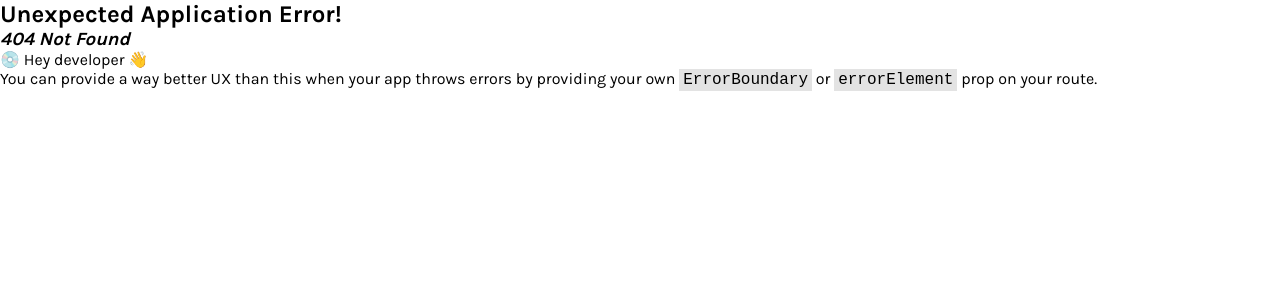
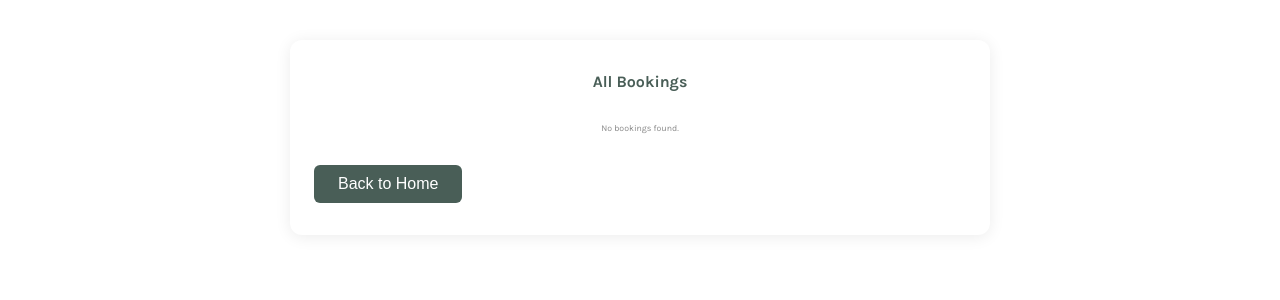
Before and after one commit to Habib-02/frontend-developer-capstone, a React (Vite) app: page /bookings-table in a window 1280 px wide. Before the commit this address had no page. Shown: the top 300 px of the page. Built offline with nearby package versions, Linux system fonts and the light colour scheme.

Commit message:
implement bookingsTable

```diff
--- /dev/null
+++ b/src/components/bookingpage/BookingsTable.jsx
@@ -0,0 +1,48 @@
+import React, { useEffect, useState } from "react";
+import { useNavigate } from "react-router-dom";
+import styles from "./BookingsTable.module.css";
+
+function BookingsTable() {
+  const [bookings, setBookings] = useState([]);
+  const navigate = useNavigate();
+
+  useEffect(() => {
+    const stored = localStorage.getItem("bookings");
+    if (stored) {
+      setBookings(JSON.parse(stored));
+    }
+  }, []);
+
+  return (
+    <div className={styles.wrapper}>
+      <h2 className={styles.heading}>All Bookings</h2>
+      {bookings.length === 0 ? (
+        <p className={styles.noBookings}>No bookings found.</p>
+      ) : (
+        <table className={styles.table}>
+          <thead>
+            <tr>
+              <th>Date</th>
+              <th>Time</th>
+              <th>Guests</th>
+              <th>Occasion</th>
+            </tr>
+          </thead>
+          <tbody>
+            {bookings.map((b, i) => (
+              <tr key={i}>
+                <td>{b.date}</td>
+                <td>{b.time}</td>
+                <td>{b.guestNumber}</td>
+                <td>{b.occasion}</td>
+              </tr>
+            ))}
+          </tbody>
+        </table>
+      )}
+      <button className={styles.button} onClick={() => navigate("/")}>Back to Home</button>
+    </div>
+  );
+}
+
+export default BookingsTable;
--- /dev/null
+++ b/src/components/bookingpage/BookingsTable.module.css
@@ -0,0 +1,63 @@
+.wrapper {
+  max-width: 700px;
+  margin: 40px auto;
+  background: #fff;
+  border-radius: 12px;
+  box-shadow: 0 2px 16px rgba(0,0,0,0.08);
+  padding: 32px 24px;
+}
+
+.heading {
+  font-size: 2rem;
+  margin-bottom: 24px;
+  color: #495e57;
+  text-align: center;
+}
+
+table {
+  width: 100%;
+  border-collapse: collapse;
+  margin-bottom: 24px;
+}
+
+th, td {
+  padding: 12px 16px;
+  text-align: left;
+}
+
+th {
+  background: #f4ce14;
+  color: #333;
+  font-weight: 600;
+}
+
+tr:nth-child(even) {
+  background: #f9f9f9;
+}
+
+tr:hover {
+  background: #f4f4f4;
+}
+
+.button {
+  display: inline-block;
+  background: #495e57;
+  color: #fff;
+  border: none;
+  border-radius: 6px;
+  padding: 10px 24px;
+  font-size: 2rem;
+  cursor: pointer;
+  transition: background 0.2s;
+}
+
+.button:hover {
+  background: #333;
+}
+
+.noBookings {
+  text-align: center;
+  color: #888;
+  font-size: 1.1rem;
+  margin: 32px 0;
+}
--- a/src/components/bookingpage/bookingForm/BookingForm.jsx
+++ b/src/components/bookingpage/bookingForm/BookingForm.jsx
@@ -27,6 +27,12 @@ function BookingForm({
   function handleSubmit(event) {
     event.preventDefault();
     if (!isFormValid) return;
+    // Save booking to localStorage
+    const newBooking = { date, time, guestNumber, occasion };
+    const stored = localStorage.getItem("bookings");
+    const bookings = stored ? JSON.parse(stored) : [];
+    bookings.push(newBooking);
+    localStorage.setItem("bookings", JSON.stringify(bookings));
     // Redirect to confirmation page with form data
     navigate("/booking-confirmation", {
       state: {
--- a/src/components/nav/Nav.jsx
+++ b/src/components/nav/Nav.jsx
@@ -55,6 +55,11 @@ function Nav() {
           </Link>
         </li>
         <li>
+          <Link to="/bookings-table" onClick={() => setIsMenuOpen(false)}>
+            All Bookings
+          </Link>
+        </li>
+        <li>
           <a href="#" onClick={() => setIsMenuOpen(false)}>
             Order online
           </a>
--- a/src/main.jsx
+++ b/src/main.jsx
@@ -6,11 +6,13 @@ import App from "./App.jsx";
 import { createBrowserRouter, RouterProvider } from "react-router-dom";
 import BookingPage from "./components/bookingpage/BookingPage.jsx";
 import BookingConfirmation from "./components/bookingpage/bookingConfirmation/BookingConfirmation.jsx";
+import BookingsTable from "./components/bookingpage/BookingsTable.jsx";
 
 const router = createBrowserRouter([
   { path: "/", Component: App },
   { path: "/bookingpage", Component: BookingPage },
   { path: "/booking-confirmation", Component: BookingConfirmation },
+  { path: "/bookings-table", Component: BookingsTable },
 ]);
 
 createRoot(document.getElementById("root")).render(
```
Also changed, not shown: 1 other file (tests, documents, lock files or other folders).
